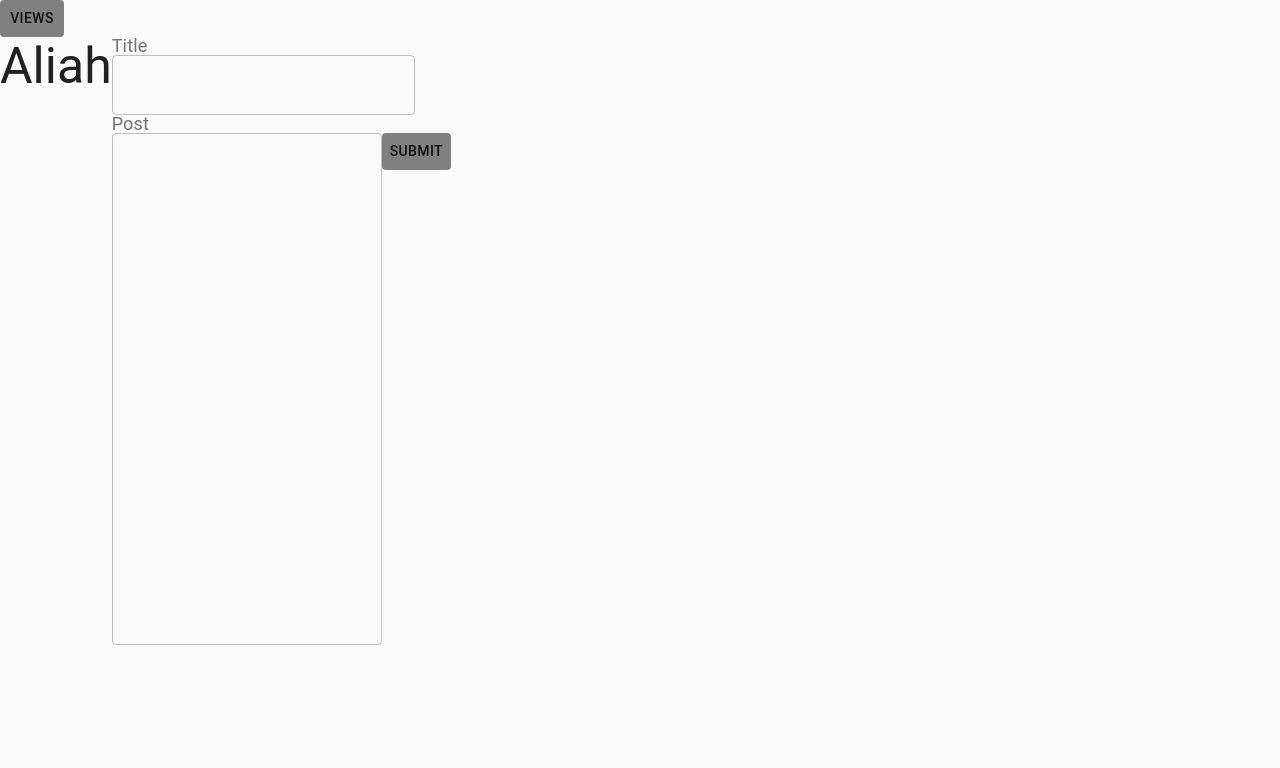
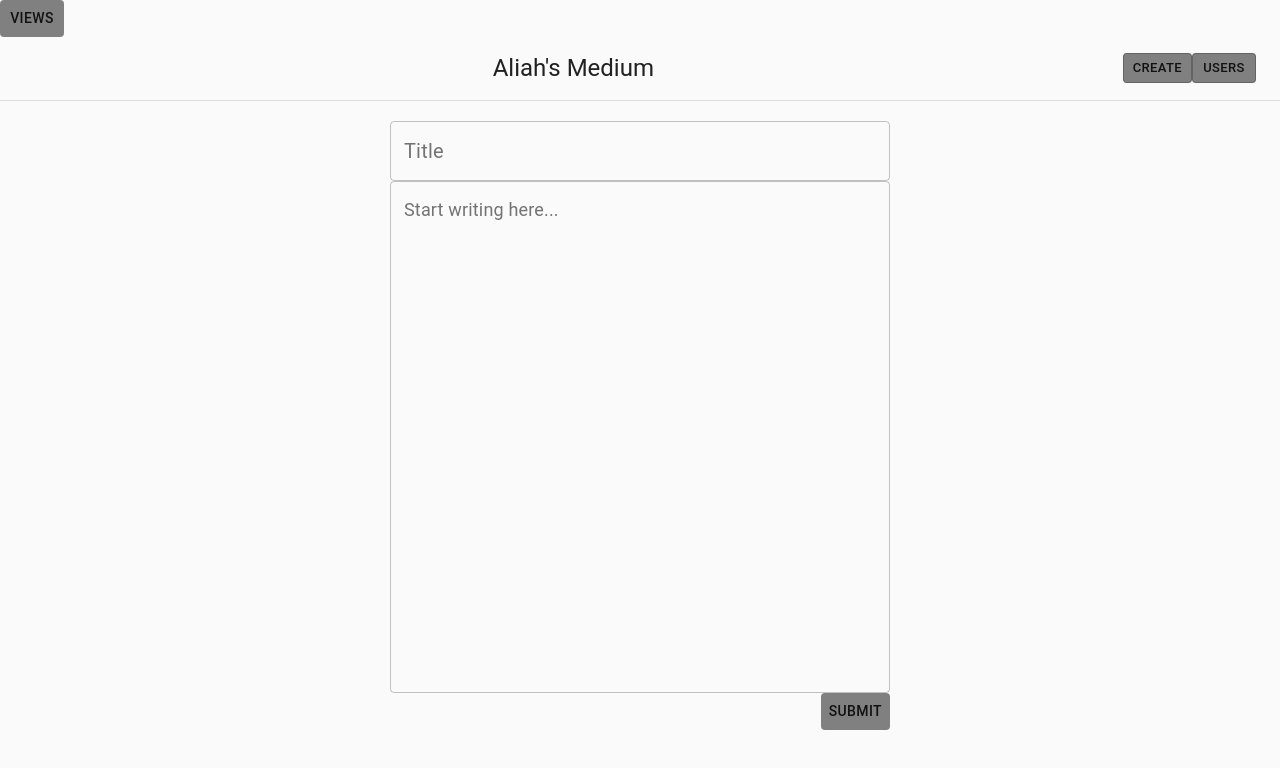
Before and after one commit to aidigii/blog-site, a React (Create React App) app: page /create in a window 1280 px wide. Shown: the top 768 px of the page. Built offline with nearby package versions, Linux system fonts and the light colour scheme.

Commit message:
redesigned create.js ui

```diff
--- a/src/views/create.js
+++ b/src/views/create.js
@@ -4,15 +4,22 @@ import Typography from '@material-ui/core/Typography';
 import TextField from '@material-ui/core/TextField';
 import InputLabel from '@material-ui/core/InputLabel';
 import Button from '@material-ui/core/Button';
+import Header from '../views/header';
 import styled from 'styled-components';
 
 import { db } from '../firebase-config';
 
 import theme from '../theme'
 
+const Container = styled.div`
+    text-align: center;
+`;
+
 const Input = styled.div`
-    display: flex;
-    flex-direction: row;
+    width: 500px;
+    margin: 20px;
+    display: inline-block;
+    text-align: right;
 `;
 
 
@@ -78,27 +85,30 @@ export default class CreatePage extends React.Component{
         return(
             <MuiThemeProvider theme={theme}>
                 <Button href="/">views</Button>
+                <Header title="Aliah's Medium" />
+                <Container>
                 <Input>
-                    <Typography variant="h3">
-                        Aliah
-                    </Typography>
-                   <form>
-                    <InputLabel>Title</InputLabel>
+
+
                         <TextField variant="outlined"
+                            label="Title"
+                            fullWidth
                             InputProps={{ style: { fontSize: 20 } }}
                             InputLabelProps = {{ style: {fontSize: 20 }}}
                             value={this.state.title}
                             onInput={e => this.setState({title: e.target.value})} >
                         </TextField>
-                    <InputLabel>Post</InputLabel>
                         <TextField variant="outlined" multiline rows = {20}
+                            label="Start writing here..."
+                            fullWidth
                             InputProps={{ style: { fontSize: 20 } }}
                             value={this.state.post}
                             onInput={e => this.setState({post:e.target.value})}>
                         </TextField>
                     <Button onClick={this.handleSubmit}>Submit</Button>
-                    </form>
+
                 </Input>
+                </Container>
             </MuiThemeProvider>
         );
     }
```
